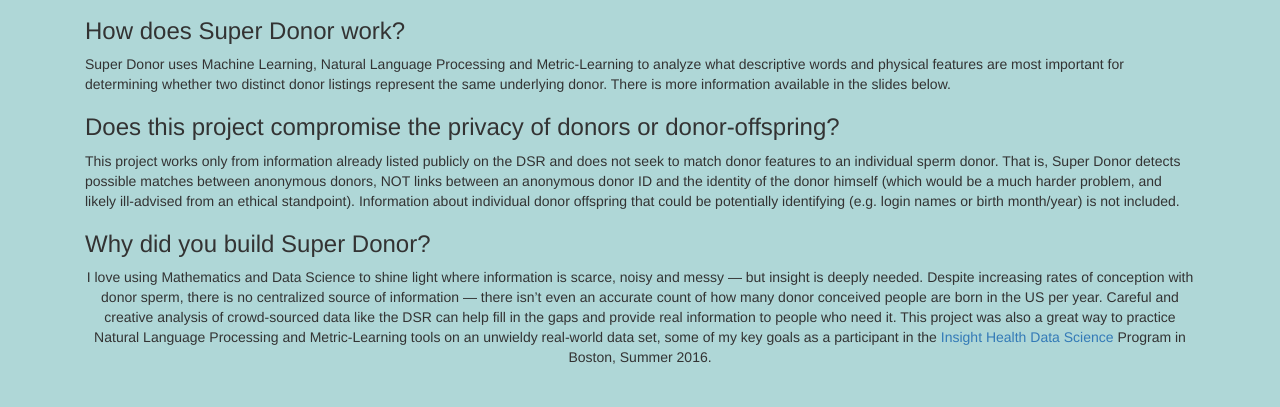
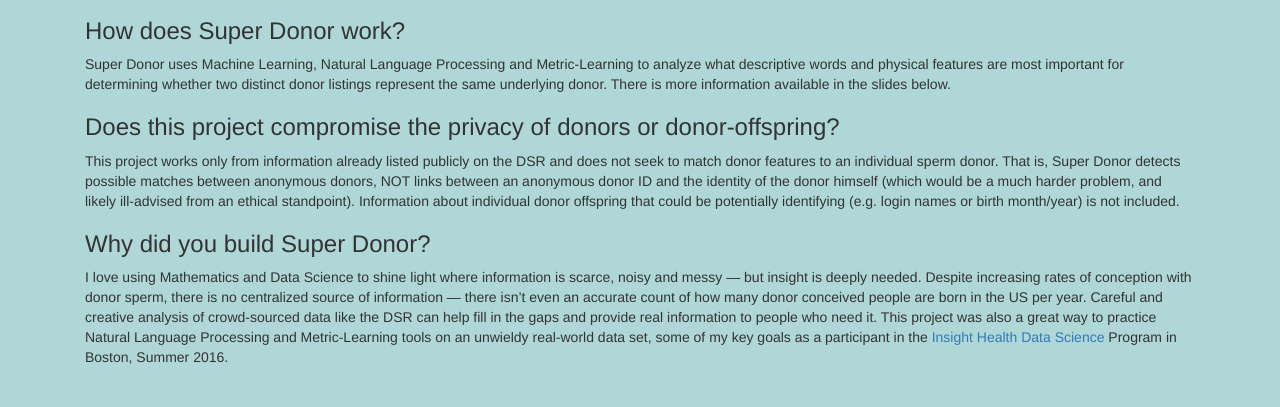
Before and after one commit to nathanvc/super-donor, a Flask app: page /presentation in a window 1280 px wide. Shown: the part 857-1264 px from the top of the page. Before the commit the page ends 1221 px from the top, so only its background shows below. Run offline with Flask 2, Linux system fonts and the light colour scheme; parts of the project's set-up code (start-up, migrations or seed data) failed here and were passed over; some libraries are stand-ins or nearby versions.

Commit message:
fix alignment

```diff
--- a/dsr_app/templates/presentation_withfaq.html
+++ b/dsr_app/templates/presentation_withfaq.html
@@ -112,14 +112,14 @@
         offspring that could be potentially identifying (e.g. login names or birth month/year) is not included.</p>
 
         <h3 align="left">Why did you build Super Donor?</h3>
-        I love using Mathematics and Data Science to shine light where information is scarce, noisy and messy —
+        <p align="left">I love using Mathematics and Data Science to shine light where information is scarce, noisy and messy —
         but insight is deeply needed. Despite increasing rates of conception with donor sperm, there is no centralized
         source of information — there isn’t even an accurate count of how many donor conceived people are born in
         the US per year. Careful and creative analysis of crowd-sourced data like the DSR can help fill in the gaps
         and provide real information to people who need it. This project was also a great way to practice Natural
         Language Processing and Metric-Learning tools on an unwieldy real-world data set, some of my key goals as a
         participant in the <a href="http://insighthealthdata.com">Insight Health Data Science</a> Program in Boston,
-        Summer 2016.
+        Summer 2016.</p>
 
     </div>
 
```
